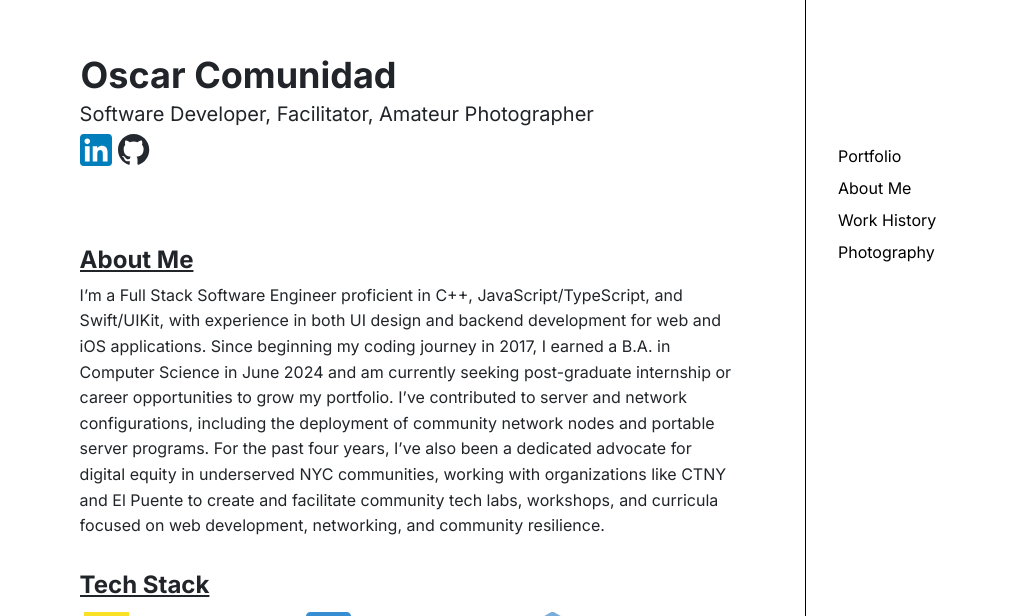
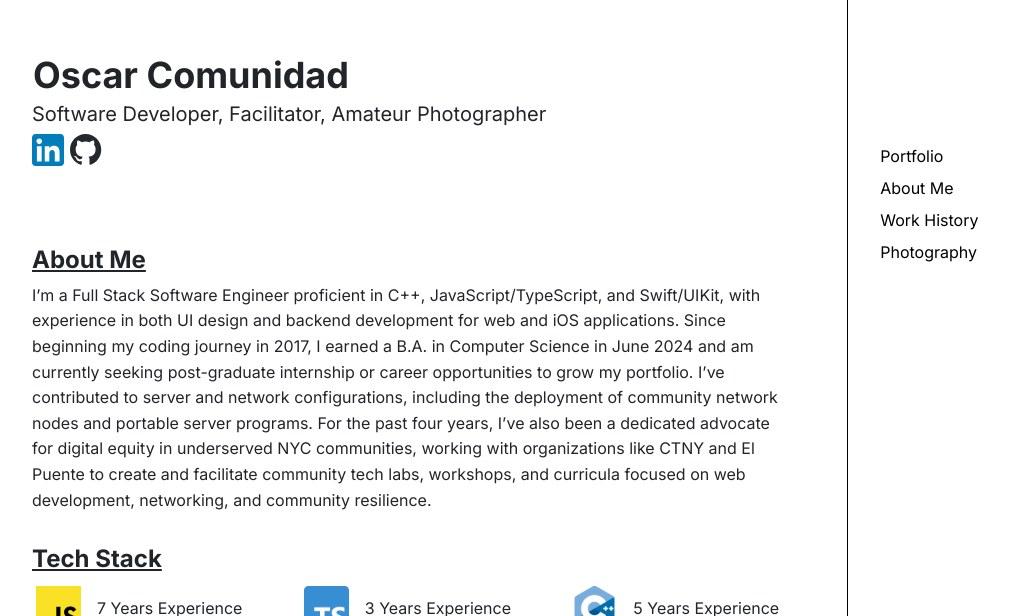
Before and after one commit to SkyMazter/skymazter.github.io, a React (Vite) app in the folder frontEnd/: page / in a window 1280 px wide. Shown: the part 184-800 px from the top of the page, without its empty margins (44-1053 px from the left). Built offline with nearby package versions, Linux system fonts and the light colour scheme.

Commit message:
updated portfolio card

```diff
--- a/frontEnd/src/App.tsx
+++ b/frontEnd/src/App.tsx
@@ -14,7 +14,7 @@ import CTLsite from "./assets/CTLsite-img.png";
 
 const App = () => {
   return (
-    <div className="container home">
+    <div className="container-fluid home">
       <div className="home-main">
         <section>
           <header className="home-name">
--- a/frontEnd/src/components/ProjectCard.tsx
+++ b/frontEnd/src/components/ProjectCard.tsx
@@ -1,5 +1,7 @@
+import { Link } from "react-router-dom";
 import placeholder from "../assets/Placeholder.png";
 import GHLogo from "./Icons/GHLogo";
+import LinkIcon from "./Icons/LinkIcon";
 import Tag from "./Tag";
 
 interface Props {
@@ -26,10 +28,27 @@ const ProjectCard = ({
         <h2>{title ?? "Project Name"}</h2>
         {githubLink ? <GHLogo link={githubLink} /> : <></>}
       </header>
-      <div> {tags?.map( (tag, key)=> (<Tag key={key} text={tag}/>))}</div>
+      <div>
+        {" "}
+        {tags?.map((tag, key) => (
+          <Tag key={key} text={tag} />
+        ))}
+      </div>
       <article>
         <p> {description ?? "Project Description Missing"}</p>
       </article>
+      {/* <button className="link-btn" >
+        Visit Site
+        <LinkIcon/>
+      </button> */}
+
+      {siteLink ? (
+        <Link to={siteLink} className="link-btn">
+          Visit Site <LinkIcon />{" "}
+        </Link>
+      ) : (
+        <></>
+      )}
     </div>
   );
 };
--- a/frontEnd/src/pages/Portfolio.tsx
+++ b/frontEnd/src/pages/Portfolio.tsx
@@ -9,7 +9,7 @@ const Portfolio = () => {
         <section className="portfolio-projects">
           <ProjectCard tags={["Foo", "Bar"]} githubLink="https://www.google.com" />
           <ProjectCard tags={["Zip", "Zap"]} />
-          <ProjectCard />
+          <ProjectCard siteLink="https://www.google.com"/>
           <ProjectCard />
         </section>
       </div>
--- a/frontEnd/src/style/index.css
+++ b/frontEnd/src/style/index.css
@@ -73,23 +73,25 @@ li > *:hover {
   align-items: center;
   margin: 0;
   overflow: hidden;
+  /* background-color: red; */
 }
 .home-nav {
-    height: 100%;
-    width: 25%;
+  width: 30%;
   border-left: black 1px solid;
   display: flex;
   justify-content: start;
   align-items: center;
+  height: 100%;
 }
 
 .home-main {
   height: 100%;
-    width: 65%;
+  width: 70%;
   display: flex;
   justify-content: end;
   align-items: start;
   padding-right: 4rem;
+  padding-left: 4rem;
   overflow-y: scroll;
   padding-top: 30vh;
 }
@@ -175,11 +177,17 @@ li > *:hover {
   padding: 0.75rem;
   border-radius: 0.5rem;
   border: var(--secondary) solid 1px;
+  text-align: center;
+
 }
 
 .link-btn:hover {
   background-color: var(--accent);
   border: transparent solid 1px;
+}
+
+.link-btn:active {
+  background-color: var(--secondary);
 }
 
 .Nav {
@@ -239,11 +247,11 @@ li > *:hover {
   height: 2rem;
 }
 
-.proj-card > div{
+.proj-card > div {
   margin-bottom: 1rem;
 }
 
-.tag{
+.tag {
   width: fit-content;
   padding: 0.5rem;
   margin-right: 0.3rem;
@@ -254,13 +262,11 @@ li > *:hover {
   background-color: white;
   border: solid 1px var(--primary);
   transition: ease-in-out 0.15s;
-
 }
 
-.tag:hover{
+.tag:hover {
   background-color: var(--primary);
   color: white;
-
 }
 
 .typewriter {
@@ -270,8 +276,7 @@ li > *:hover {
   overflow: hidden;
   border-right: 2px solid hsl(0, 0%, 0%);
   white-space: nowrap;
-    animation:
-        typewriter 2.5s steps(44) 0.6s 1 normal both,
+  animation: typewriter 2.5s steps(44) 0.6s 1 normal both,
     blinkTextCursor 500ms infinite;
 }
 
```
Lines whose indentation alone changed are shown as unchanged.
